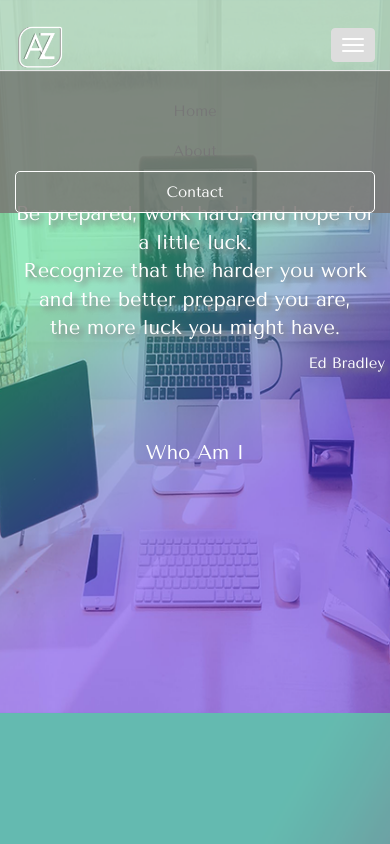
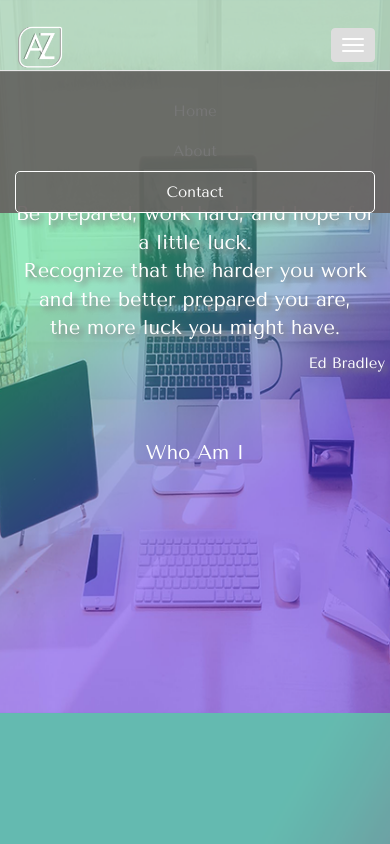
Before and after one commit to AtefZoiaidi/AtefZoiaidi, a plain HTML site: page index.html in a window 390 px wide. Both pictures are taken after a click on the button 353 px from the left and 45 px from the top of the page. Shown: the top 844 px of the page. Drawn offline with nearby package versions, Linux system fonts and the light colour scheme; files whose address does not match are found by name.

Commit message:
Update style.css

```diff
--- a/style/style.css
+++ b/style/style.css
@@ -619,7 +619,7 @@ text-align:center;
          }
 
 		 .navbar-collapse{
-			 background-color:rgba(87,80,80,0.6);
+			 background-color:rgba(87,80,80,0.8);
 		 }
       .navbar-nav{
 	       padding-left:0px;
```
